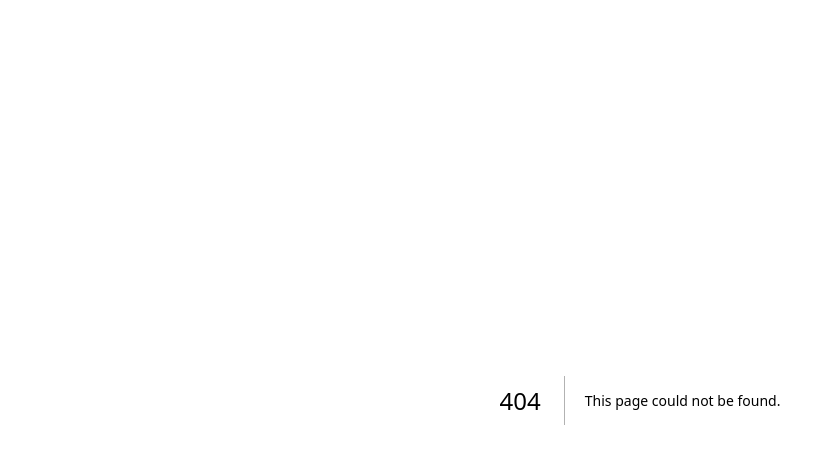
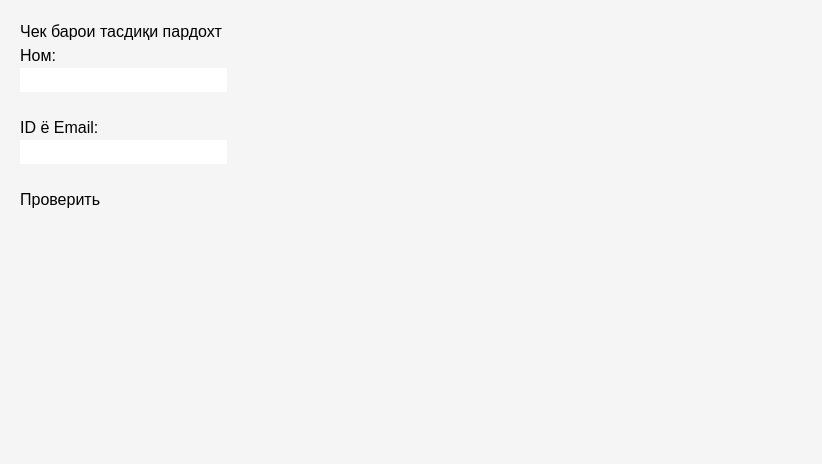
Before and after one commit to jovidfreefiretj-commits/-, a Next.js app: page /checkout in a window 1280 px wide. Before the commit this address had no page. Shown: the top 464 px of the page, without its empty margins (0-822 px from the left). Built offline with nearby package versions, Linux system fonts and the light colour scheme.

Commit message:
checkout.js

```diff
--- /dev/null
+++ b/src/pages/checkout.js
@@ -0,0 +1,18 @@
+export default function Checkout() {
+  return (
+    <div style={{ padding: "20px" }}>
+      <h2>Чек барои тасдиқи пардохт</h2>
+      <form>
+        <label>Ном:<br />
+          <input type="text" name="name" required />
+        </label>
+        <br /><br />
+        <label>ID ё Email:<br />
+          <input type="text" name="id" required />
+        </label>
+        <br /><br />
+        <button type="submit">Проверить</button>
+      </form>
+    </div>
+  );
+  }
```
